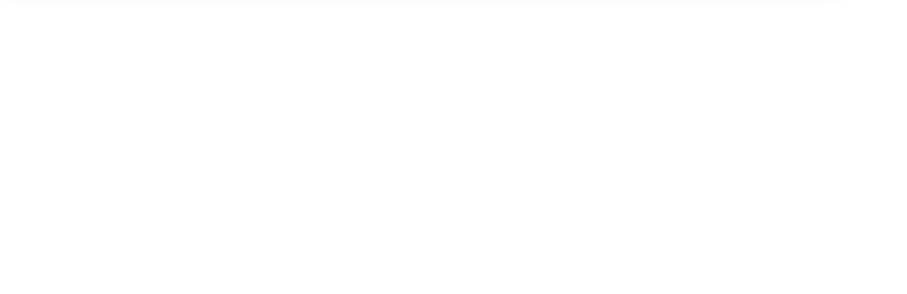
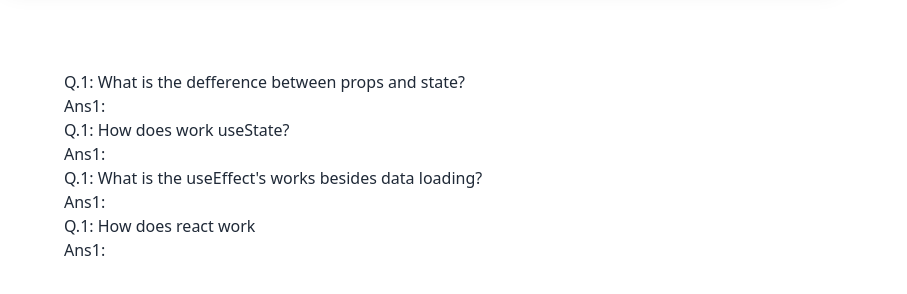
Before and after one commit to ayatbd/knowledge-cafe, a React (Vite) app: page / in a window 1280 px wide. Shown: the part 2687-2981 px from the top of the page, without its empty margins (0-907 px from the left). Before the commit the page ends 2693 px from the top, so only its background shows below. Built offline with nearby package versions, Linux system fonts and the light colour scheme.

Commit message:
updated the toast

```diff
--- a/src/App.jsx
+++ b/src/App.jsx
@@ -1,6 +1,7 @@
 import { useState } from 'react'
 import Header from './components/Header/Header';
 import Card from './components/Card/Card';
+import Footer from './components/Footer/Footer'
 
 function App() {
 
@@ -8,6 +9,7 @@ function App() {
     <div className="App">
       <Header></Header>
       <Card></Card>
+      <Footer></Footer>
     </div>
   )
 }
--- a/src/components/Card/Card.jsx
+++ b/src/components/Card/Card.jsx
@@ -1,6 +1,6 @@
 import React, { useEffect, useState } from 'react';
-import Contents from '../Contents/Contents'
-import Bookmarks from '../Bookmarks/Bookmarks'
+import Contents from '../Contents/Contents';
+import Bookmarks from '../Bookmarks/Bookmarks';
 import { ToastContainer, toast } from 'react-toastify';
 import 'react-toastify/dist/ReactToastify.css';
 
@@ -8,17 +8,18 @@ const Card = () => {
   const [data, setData] = useState([]);
   const [count, setCount] = useState(0);
   const [cart, setCart] = useState([]);
-    const [buttonClicked, setButtonClicked] = useState(false);
+  const [clickedCardIds, setClickedCardIds] = useState([]);
 
-    const handleCardTotalClick = (singleData) =>{
+  const handleCardTotalClick = (singleData) => {
+    if (clickedCardIds.includes(singleData.id)) {
+      toast('Button clicked already!');
+    } else {
       const newCart = [...cart, singleData];
       setCart(newCart);
-        if (!buttonClicked) {
-            setButtonClicked(true);
-        } else {
-            toast('Button clicked already!');
+      setClickedCardIds([...clickedCardIds, singleData.id]);
+      toast('Item added to cart!');
     }
-    }
+  };
 
   const handleReadingTime = (singleData) => {
     const newCount = count + parseInt(singleData.reading_time);
@@ -27,8 +28,8 @@ const Card = () => {
 
   useEffect(() => {
     fetch('card.json')
-            .then(res => res.json())
-            .then(data => setData(data))
+      .then((res) => res.json())
+      .then((data) => setData(data));
   }, []);
 
   return (
@@ -36,16 +37,16 @@ const Card = () => {
       <ToastContainer />
       <div className='md:grid grid-cols-3 gap-7 items-start'>
         <div className='col-span-2'>
-                {
-                    data.map((singleData)=><Contents
+          {data.map((singleData) => (
+            <Contents
               handleCardTotalClick={handleCardTotalClick}
               handleReadingTime={handleReadingTime}
               singleData={singleData}
-                    setCount={setCount}
-                    ></Contents>)
-                }
+              key={singleData.id}
+            />
+          ))}
         </div>
-            <Bookmarks cart={cart} count={count}></Bookmarks>
+        <Bookmarks cart={cart} count={count} />
       </div>
     </>
   );
--- /dev/null
+++ b/src/components/Footer/Footer.jsx
@@ -0,0 +1,21 @@
+import React from 'react';
+
+const Footer = () => {
+    return (
+        <div className='p-16'>
+            <p>Q.1: What is the defference between props and state?</p>
+            <p>Ans1: </p>
+
+            <p>Q.1: How does work useState?</p>
+            <p>Ans1: </p>
+
+            <p>Q.1: What is the useEffect's works besides data loading?</p>
+            <p>Ans1: </p>
+
+            <p>Q.1: How does react work</p>
+            <p>Ans1: </p>
+        </div>
+    );
+};
+
+export default Footer;
```
Lines whose indentation alone changed are shown as unchanged.
